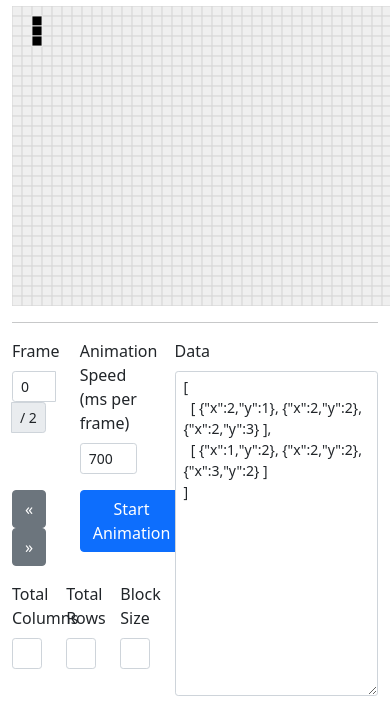
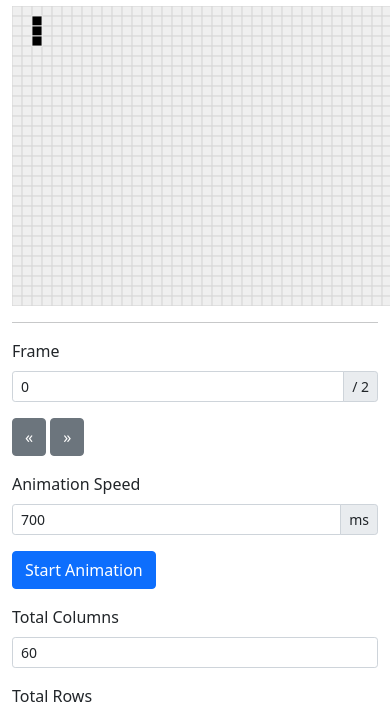
Before and after one commit to GDCR-SEA/gol-visualizer, a plain HTML site: page index.html in a window 390 px wide. Shown: the part 60-769 px from the top of the page. Drawn offline with nearby package versions, Linux system fonts and the light colour scheme.

Commit message:
Add responsiveness

```diff
--- a/index.html
+++ b/index.html
@@ -33,55 +33,66 @@
       </div>
       <hr>
       <div class="row">
-        <div class="col col-5">
+        <div class="col-sm-12 col-md-5">
           <div class="row">
-            <div class="col col-5 mb-3">
+            <div class="col-sm-12 col-md-5">
+              <div class="row">
+                <div class="col-sm-12 mb-3">
                   <label for="frameNumber" class="form-label">Frame</label>
                   <div class="input-group input-group-sm">
                     <input type="number" class="form-control form-control-sm" id="frameNumber" v-model="tick" min="0" v-bind:max="(frames.length - 1)" >
                     <span class="input-group-text">/ {{totalFrames}}</span>
                   </div>
                 </div>
-            <div class="col col-6 mb-3">
-              <label for="animationSpeed" class="form-label">Animation Speed (ms per frame)</label>
-              <input type="number" class="form-control form-control-sm" id="animationSpeed" v-model="animationTimeout" >
-            </div>
-          </div>
-          <div class="row">
-            <div class="col col-5 mb-3">
+                <div class="col-sm-12 mb-3">
                   <button class="btn btn-secondary" v-on:click="prevFrame">&laquo;</button>
                   <button class="btn btn-secondary" v-on:click="nextFrame">&raquo;</button>
                 </div>
-            <div class="col col-6 mb-3">
+              </div>
+            </div>
+
+            <div class="col-sm-12 col-md-6">
+              <div class="row">
+                <div class="col-sm-12 mb-3">
+                  <label for="animationSpeed" class="form-label">Animation Speed</label>
+                  <div class="input-group input-group-sm">
+                    <input type="number" class="form-control form-control-sm" id="animationSpeed" v-model="animationTimeout" >
+                    <span class="input-group-text">ms</span>
+                  </div>
+                </div>
+                <div class="col-sm-12 mb-3">
                   <button v-bind:class="playButtonClass" v-on:click="toggleAnimation">{{playButtonLabel}}</button>
                 </div>
               </div>
+            </div>
+          </div>
+
           <div class="row">
-            <div class="col col-4 mb-3">
+            <div class="col-sm-6 col-md-4 mb-3">
               <label for="canvasWidth" class="form-label">Total Columns</label>
               <input type="number" class="form-control form-control-sm" id="canvasWidth" v-model="totalCols" >
             </div>
-            <div class="col col-4 mb-3">
+            <div class="col-sm-6 col-md-4 mb-3">
               <label for="canvasHeight" class="form-label">Total Rows</label>
               <input type="number" class="form-control form-control-sm" id="canvasHeight" v-model="totalRow" >
             </div>
-            <div class="col col-4 mb-3">
+            <div class="col-sm-6 col-md-4 mb-3">
               <label for="blockSize" class="form-label">Block Size</label>
               <input type="number" class="form-control form-control-sm" id="blockSize" v-model="blockSize" >
             </div>
           </div>
         </div>
 
-        <div class="col col-7">
+        <div class="col-sm-12 col-md-7">
           <div class="row">
-            <div class="col col-12 mb-3">
+            <div class="col-sm-12 mb-3">
               <label for="dataJSON" class="form-label">Data</label><br>
               <textarea class="form-control form-control-sm" id="dataJSON" v-model="frameData" rows="15"></textarea>
             </div>
           </div>
 
           <div class="row">
-            <div class="col col-9 mb-3">
+            <div class="col-sm-12 col-md-9 mb-3">
               <h4>Sample Data</h4>
 
               <div class="list-group">
```
Lines whose indentation alone changed are shown as unchanged.
